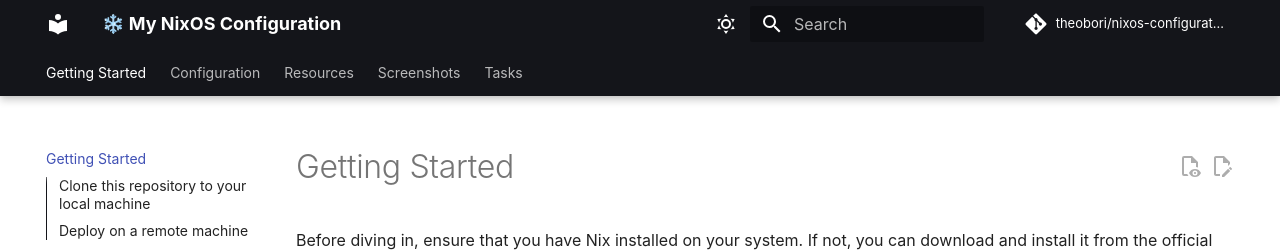
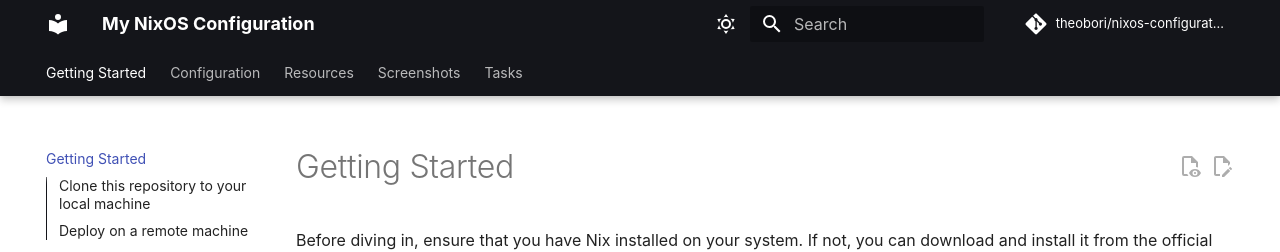
Before and after one commit to theobori/nixos-configuration, an MkDocs documentation site: the page built from docs/docs/index.md, in a window 1280 px wide. Shown: the top 252 px of the page. Built offline with MkDocs 1.6.1 and Material for MkDocs 9.7.7, drawn with Linux system fonts in a browser that asks for light colours; comment, search, counter and statistics services are not loaded.

```diff
--- a/docs/mkdocs.yml
+++ b/docs/mkdocs.yml
@@ -1,4 +1,4 @@
-site_name: ❄️ My NixOS Configuration
+site_name: My NixOS Configuration
 site_url: https://github.com/theobori/nixos-configuration
 repo_url: https://github.com/theobori/nixos-configuration
 repo_name: theobori/nixos-configuration
```
Also changed, not shown: README.md.
